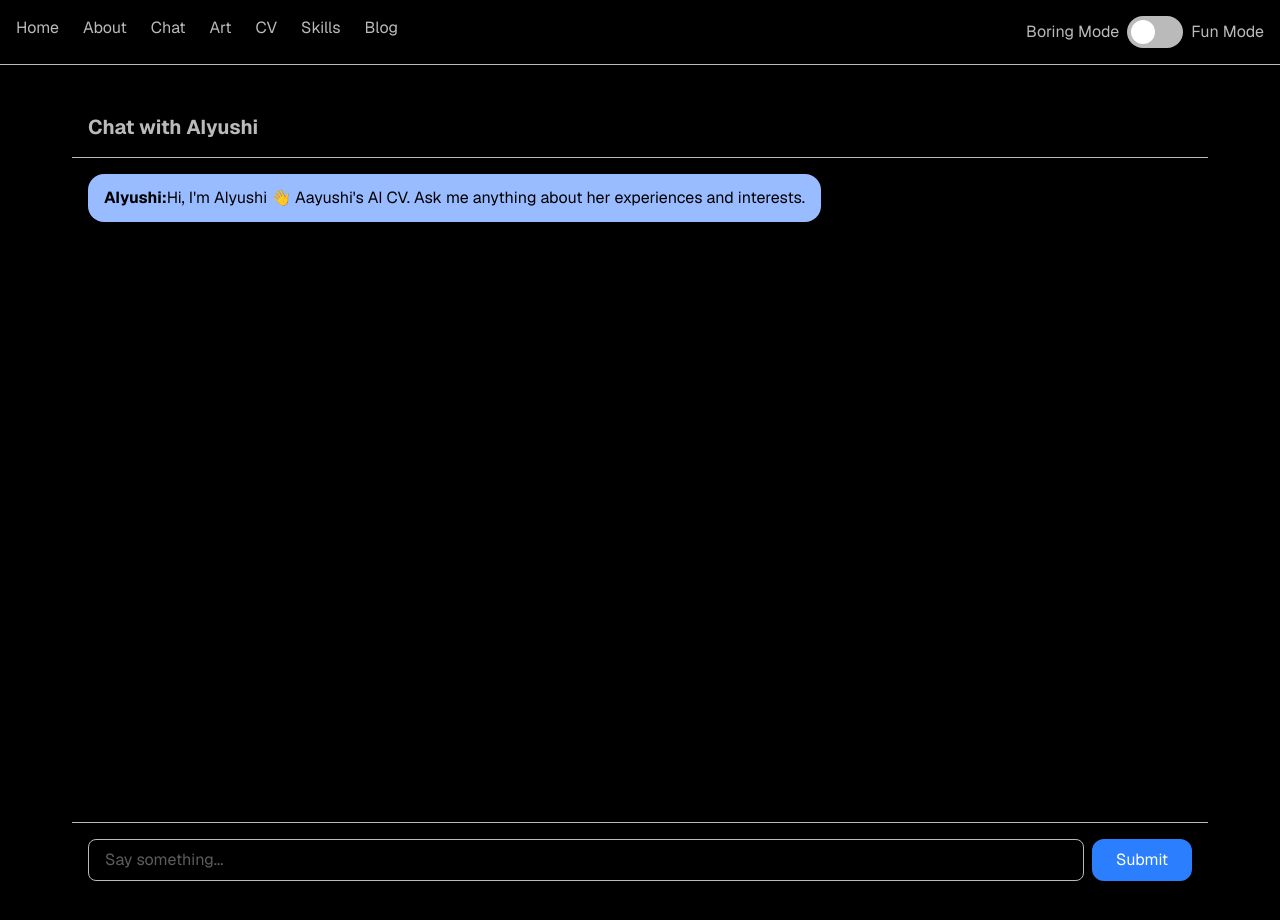
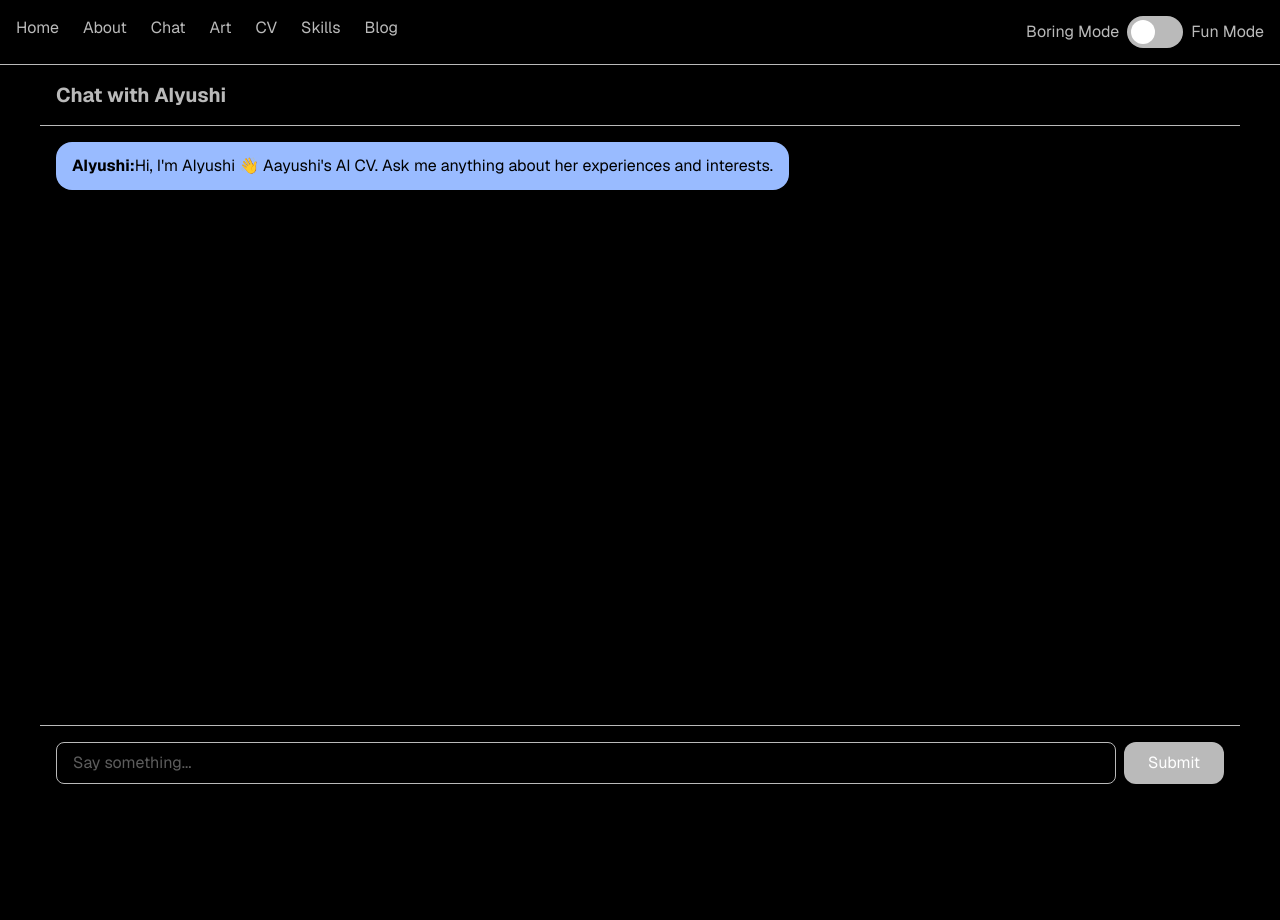
Before and after one commit to jhaveriaayushi/Aayushi-experience, a Next.js app: page /chat in a window 1280 px wide. Shown: the top 920 px of the page. After the commit the page ends 800 px from the top, so only its background shows below. Built offline with nearby package versions, Linux system fonts and the light colour scheme.

Commit message:
improved chat UX

```diff
--- a/app/chat/page.tsx
+++ b/app/chat/page.tsx
@@ -2,7 +2,7 @@
 
 import { useChat } from '@ai-sdk/react';
 import { DefaultChatTransport } from 'ai';
-import { useState } from 'react';
+import { useState, useEffect, useRef } from 'react';
 import ReactMarkdown from "react-markdown";
 
 
@@ -21,13 +21,18 @@ export default function Page() {
   // Local input value for the message composer.
   const [input, setInput] = useState('');
 
+  const messagesEndRef = useRef<HTMLDivElement>(null);
+
+  useEffect(() => {
+  messagesEndRef.current?.scrollIntoView({
+    behavior: 'smooth',
+  });
+}, [messages,status]);
+
   return (
-    <main className="w-full max-w-[1200px] mx-auto px-8 py-8">
-    <>
-      <div className="flex flex-col h-screen">
+    <div className="flex flex-col flex-1 w-full max-w-[1200px] mx-auto">
 
-        {/* Header with title and theme switcher */}
-        <div className="flex justify-between items-center p-4 border-b">
+          <div className="= sticky top-0 z-20 justify-between items-center p-4 border-b backdrop-blur-md bg-background/80">
             <h1 className="text-xl font-bold">
               Chat with AIyushi
             </h1>
@@ -80,24 +85,27 @@ export default function Page() {
             ))}
 
 
-          {status === 'submitted' || status === 'streaming' ? (
+            {status === 'submitted' && (
+              <div className="flex mb-4 justify-start">
+                <div className="assistant-bubble rounded-2xl px-4 py-3 max-w-[70%]">
+                  <span className="inline-block animate-bounce">•</span>
 
-              <div className="assistant-bubble rounded-2xl px-4 py-3 mb-4 max-w-[70%]">
-                <span className="animate-bounce">•</span>
                   <span
-                  className="animate-bounce"
+                    className="inline-block animate-bounce"
                     style={{ animationDelay: '0.1s' }}
                   >
                     •
                   </span>
+
                   <span
-                  className="animate-bounce"
+                    className="inline-block animate-bounce"
                     style={{ animationDelay: '0.2s' }}
                   >
                     •
                   </span>
                 </div>
-          ) : null}
+              </div>
+            )}
 
 
             {error && (
@@ -109,12 +117,12 @@ export default function Page() {
                 </div>
               </div>
             )}
-
+            <div ref={messagesEndRef} />
           </div>
 
           {/* Message input form for sending new prompts. */}
           <form
-          className="border-t p-4 flex gap-2"
+            className="sticky bottom-0 border-t backdrop-blur-md bg-background/80 p-4 flex gap-2"
             onSubmit={e => {
               e.preventDefault();
               if (input.trim()) {
@@ -132,13 +140,10 @@ export default function Page() {
             />
             <button type="submit"
               disabled={status === 'submitted' || status === 'streaming'}
-            className="px-6 py-2 bg-blue-500 text-white rounded-xl">
+              className="px-6 py-2 bg-foreground text-white rounded-xl">
               Submit
             </button>
           </form>
     </div>
-    </>
-
-</main>
   );
 }
--- a/app/layout.tsx
+++ b/app/layout.tsx
@@ -30,9 +30,11 @@ export default function RootLayout({
       lang="en"
       className={`${geistSans.variable} ${geistMono.variable} h-full antialiased`}
     >
-      <body className="min-h-full flex flex-col">
+      <body className="min-h-screen flex flex-col">
         <Navbar />
+        <main className="flex-1 flex flex-col">
         {children}
+        </main>
       </body>
     </html>
   );
```
Lines whose indentation alone changed are shown as unchanged.
